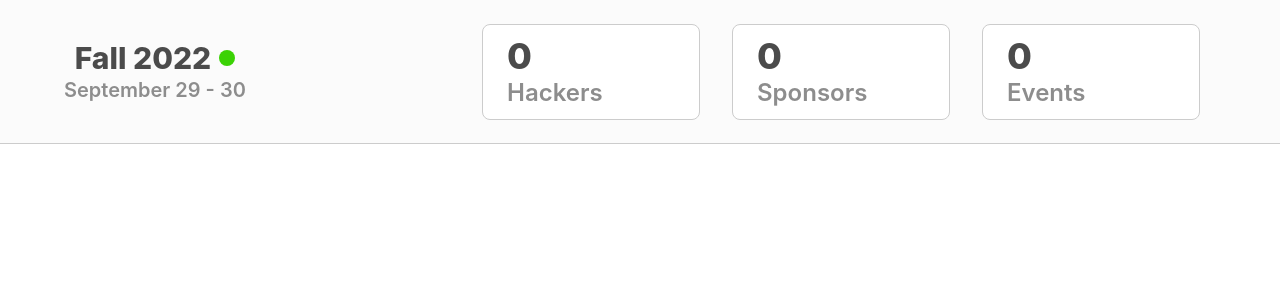
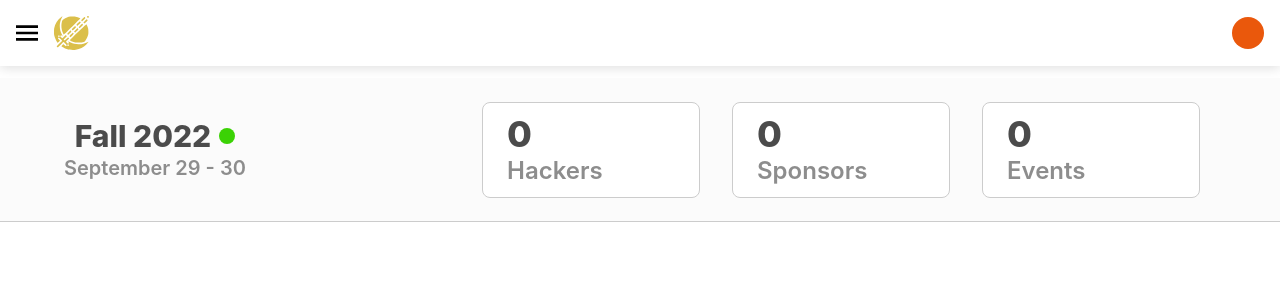
Before and after one commit to KnightHacks/admin-tool-frontend-2022, a React (Create React App) app: page /hackathon in a window 1280 px wide. Shown: the top 300 px of the page. Built offline with nearby package versions, Linux system fonts and the light colour scheme.

Commit message:
Header bar

```diff
--- a/src/App.tsx
+++ b/src/App.tsx
@@ -1,22 +1,20 @@
-import React from "react";
-import "./index.css";
-import {
-  BrowserRouter,
-  Route,
-  Routes,
-} from "react-router-dom";
-import Home from "./pages/home";
-import Sponsors from "./pages/sponsors";
-import Attendees from "./pages/attendees";
-import Schedule from "./pages/schedule";
-import Hackathon from "./pages/hackathon";
-import Analytics from "./pages/analytics";
-import Logistics from "./pages/logistics";
+import React from 'react';
+import './index.css';
+import { BrowserRouter, Route, Routes } from 'react-router-dom';
+import Home from './pages/home';
+import Sponsors from './pages/sponsors';
+import Attendees from './pages/attendees';
+import Schedule from './pages/schedule';
+import Hackathon from './pages/hackathon';
+import Analytics from './pages/analytics';
+import Logistics from './pages/logistics';
+import HeaderBar from './components/HeaderBar';
 
 function App() {
 	return (
 		<div className="App">
 			<BrowserRouter>
+				<HeaderBar />
 				<Routes>
 					<Route path="/" element={<Home />} />
 					<Route path="/sponsors" element={<Sponsors />} />
--- /dev/null
+++ b/src/components/HeaderBar.tsx
@@ -0,0 +1,29 @@
+import { ReactComponent as KHLogo } from '../assets/logo.svg';
+import { ReactComponent as DrawerHamburger } from '../assets/drawerHamburger.svg';
+import { useNavigate } from 'react-router-dom';
+
+export default function HeaderBar() {
+	let navigate = useNavigate();
+
+	return (
+		<div className="flex justify-between w-full p-4 shadow-headerbar mb-3">
+			<div className="flex items-center">
+				<button
+					onClick={() => {
+						/*TODO*/
+					}}
+				>
+					<DrawerHamburger className="mr-4" />
+				</button>
+
+				<button onClick={() => navigate('/')}>
+					<KHLogo />
+				</button>
+			</div>
+
+			<button onClick={() => navigate('/settings')}>
+				<div className="bg-orange-600 w-8 h-8 rounded-full" />
+			</button>
+		</div>
+	);
+}
--- a/tailwind.config.js
+++ b/tailwind.config.js
@@ -14,6 +14,9 @@ module.exports = {
 			fontFamily: {
 				Inter: ['Inter', 'Arial', 'sans-serif'],
 			},
+			boxShadow: {
+				headerbar: '0px 2px 11px rgba(0, 0, 0, 0.13)',
+			},
 		},
 	},
 	plugins: [],
```
Also changed, not shown: src/assets/drawerHamburger.svg (added), src/assets/logo.svg (added). Lines whose indentation alone changed are shown as unchanged.
